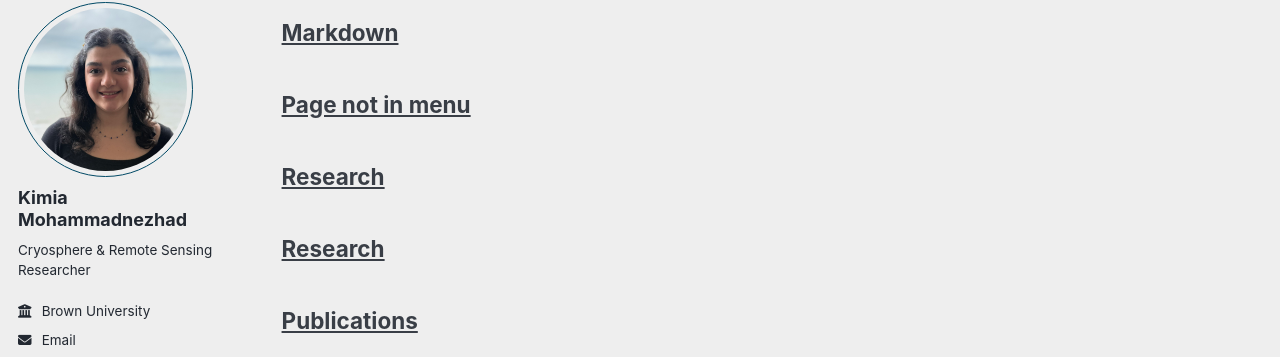
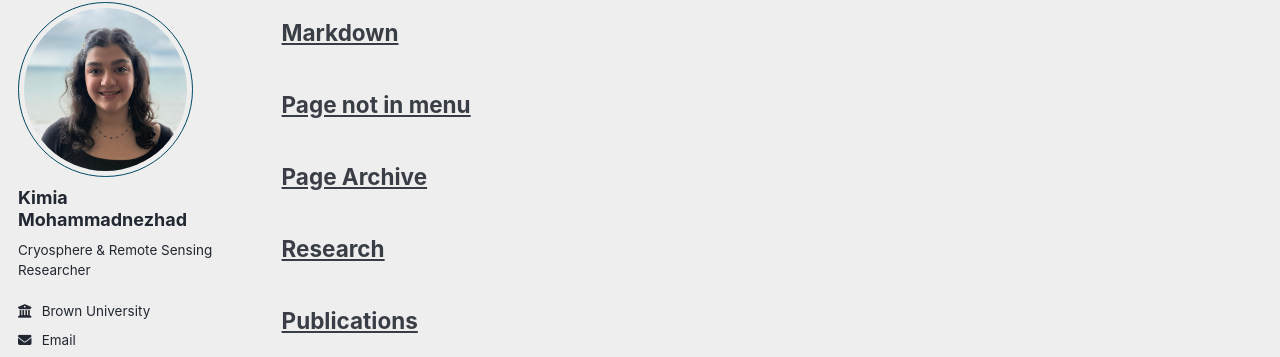
Before and after one commit to kimnezhad/kimnezhad.github.io, a Jekyll site: the page built from _pages/archive-layout-with-content.md, in a window 1280 px wide and 900 px high, scrolled down 5065 px. Shown: the part 97-454 px from the top of the window. Built offline with Jekyll 4.4.1, drawn with Linux system fonts in a browser that asks for light colours; a style sheet for code colours, icons or effects is not loaded.

Commit message:
Update page-archive.html

```diff
--- a/_pages/page-archive.html
+++ b/_pages/page-archive.html
@@ -1,10 +1,9 @@
 ---
 layout: archive
-title: "Research"
-permalink: /research/
-author_profile: true
+title: "Page Archive"
+permalink: /page-archive/
+author_profile: false
 ---
-
 
 {% include base_path %}
 {% for post in site.pages %}
```
